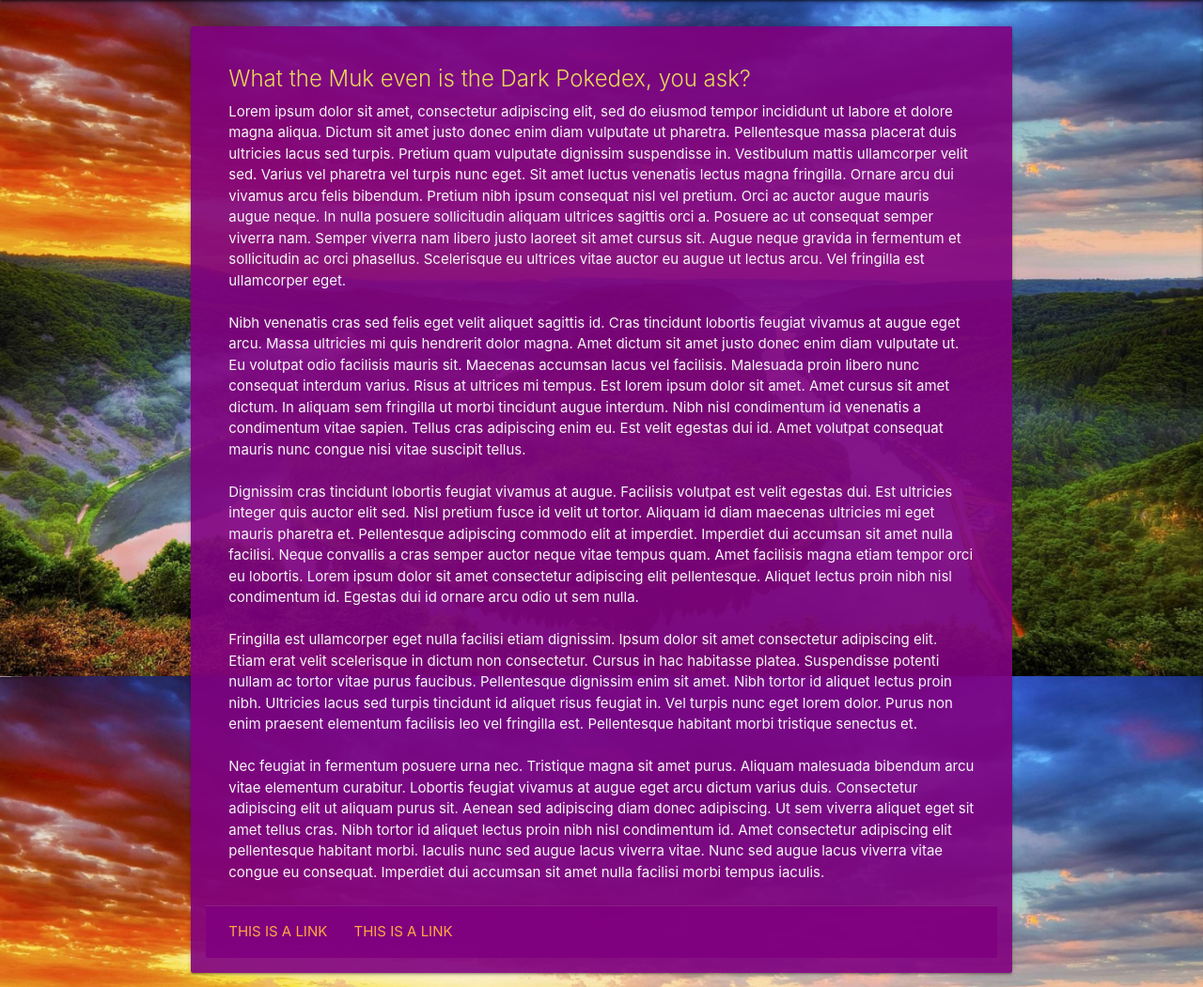
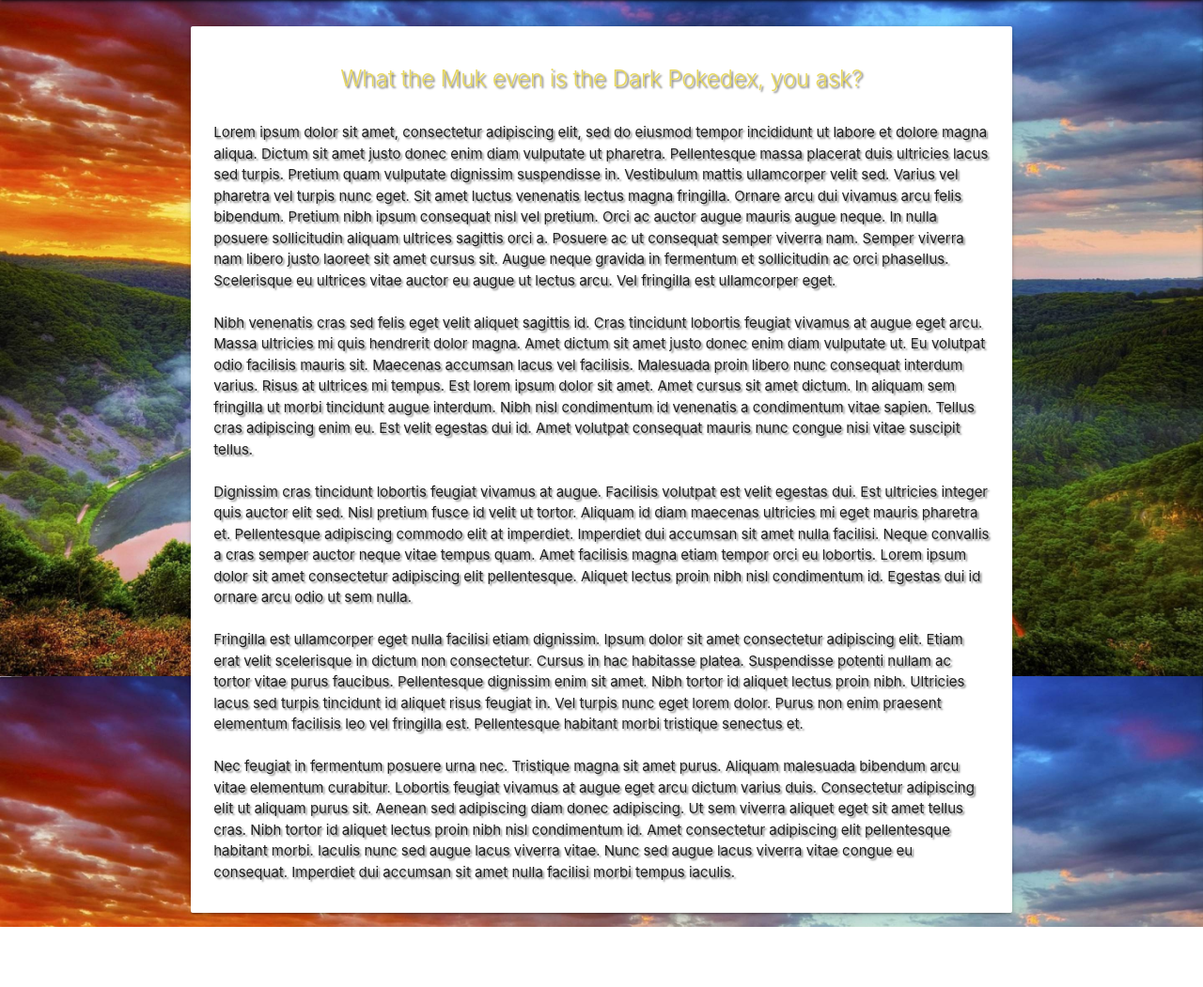
Before and after one commit to JamieM-Hub/JM-dark-pokedex, a Flask app: page /about in a window 1280 px wide. Shown: the part 80-1131 px from the top of the page at 94% size. After the commit the page ends 1067 px from the top, so only its background shows below. Run offline with Flask 2, Linux system fonts and the light colour scheme; some libraries are stand-ins or nearby versions; some web fonts are replaced.

Commit message:
add new content styling to about page

```diff
--- a/templates/about.html
+++ b/templates/about.html
@@ -3,9 +3,10 @@
 
 <div class="row">
     <div class="col s12">
-        <div class="card theme">
+        <div class="card pokedex-entry text-shadow">
             <div class="card-content">
-                <span class="card-title header-color">What the Muk even is the Dark Pokedex, you ask?</span>
+                <span class="card-title center-align header-color">What the Muk even is the Dark Pokedex, you ask?</span>
+                <br>
                 <p>Lorem ipsum dolor sit amet, consectetur adipiscing elit, sed do eiusmod tempor incididunt ut labore
                     et dolore magna aliqua. Dictum sit amet justo donec enim diam vulputate ut pharetra. Pellentesque
                     massa placerat duis ultricies lacus sed turpis. Pretium quam vulputate dignissim suspendisse in.
@@ -49,10 +50,6 @@
                     lacus viverra vitae. Nunc sed augue lacus viverra vitae congue eu consequat. Imperdiet dui accumsan
                     sit amet nulla facilisi morbi tempus iaculis.</p>
             </div>
-            <div class="card-action">
-                <a href="#">This is a link</a>
-                <a href="#">This is a link</a>
-            </div>
         </div>
     </div>
 </div>
```
